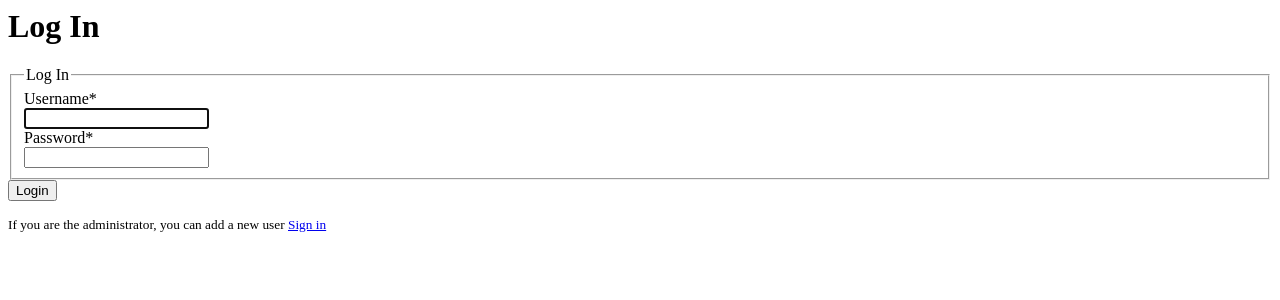
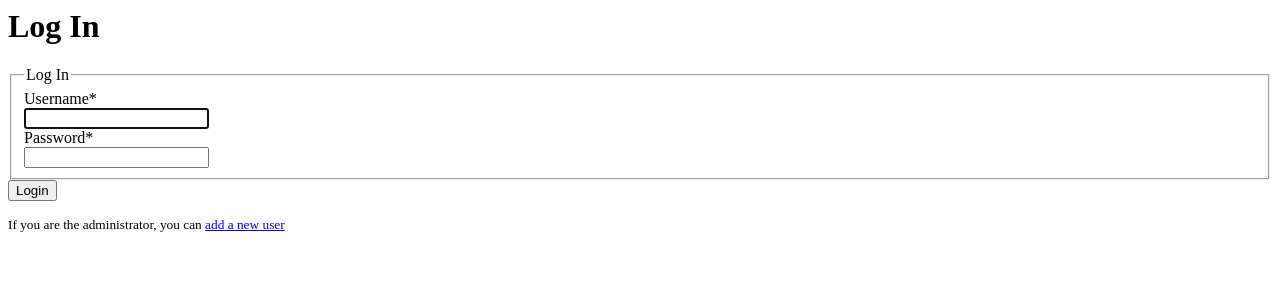
Before and after one commit to milena-marcinik/projk_gr_1, a Django app: page /login/ in a window 1280 px wide. Shown: the top 300 px of the page. Run offline with Django 3.2, Linux system fonts and the light colour scheme; some libraries are stand-ins or nearby versions.

Commit message:
feature(PG-25) ONLY an admin can add a user

```diff
--- a/user_panel/templates/user_panel/add_user.html
+++ b/user_panel/templates/user_panel/add_user.html
@@ -20,7 +20,7 @@
         <div class="border-top pt-3">
             <small class="text-muted">
                 Back to <a class="ml-2" href="#">home page </a><br>
-                Do you want to log in? <a class="ml-2" href="{% url 'login' %}">Sign in</a>
+                Do you want to <a class="ml-2" href="{% url 'login' %}">log in?</a>
             </small>
         </div>
     {% endif %}
--- a/user_panel/templates/user_panel/login.html
+++ b/user_panel/templates/user_panel/login.html
@@ -14,7 +14,7 @@
         </form>
         <div class="border-top pt3">
             <small class="text-muted">
-                If you are the administrator, you can add a new user <a class="ml-2" href="{% url 'add_user' %}">Sign in</a>
+                If you are the administrator, you can <a class="ml-2" href="{% url 'add_user' %}">add a new user</a>
             </small>
         </div>
     </div>
```
